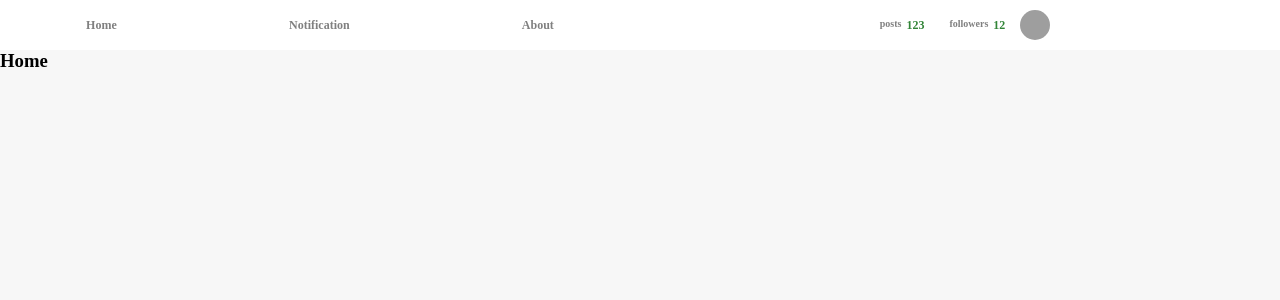
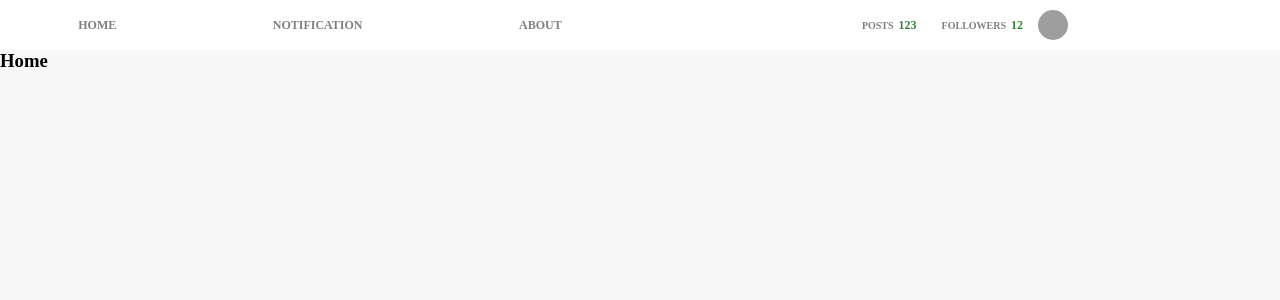
Before and after one commit to YauheniRusinchuk/something_for_django, a Django app: page / in a window 1280 px wide. Shown: the top 300 px of the page. Run offline with Django 3.2, Linux system fonts and the light colour scheme; the visitor is signed in with stand-in values (Sample User, id 1); some web fonts are replaced; grey boxes are pictures that could not be loaded.

Commit message:
add fixed design

```diff
--- a/src/static/css/style.css
+++ b/src/static/css/style.css
@@ -73,6 +73,7 @@ body {
     color: grey;
     font-size: 12px;
     font-weight: bold;
+    text-transform: uppercase;
 }
 
 .header_container .header_user_info {
@@ -93,6 +94,8 @@ body {
     font-weight: bold;
     margin: 10px;
     display: flex;
+    align-items: center;
+    text-transform: uppercase;
 }
 
 .header_user_info p a {
```
